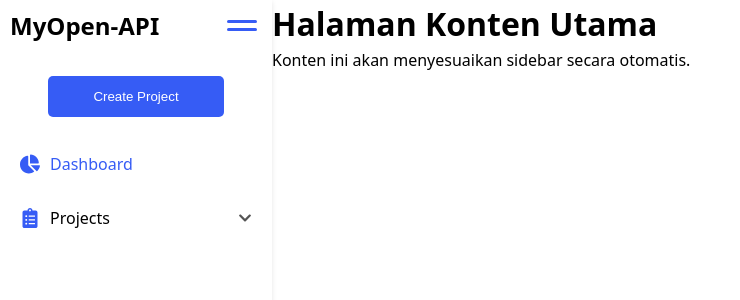
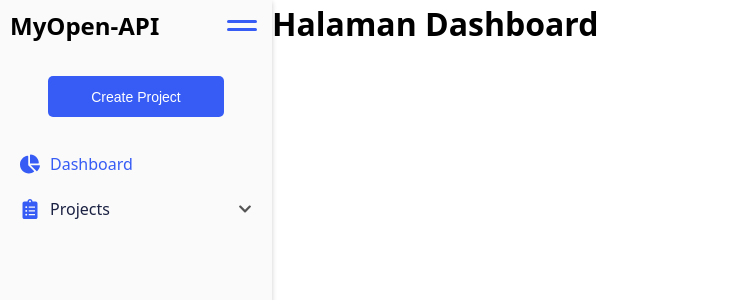
Before and after one commit to silvydwiayup/MyOpen-API-Frontend, a React (Vite) app: page / in a window 1280 px wide. Shown: the top 300 px of the page, without its empty margins (0-740 px from the left). Built offline with nearby package versions, Linux system fonts and the light colour scheme.

Commit message:
Memperbaharui Tampilan dan Warna pada sidebar

```diff
--- a/src/components/sidebar/Sidebar.css
+++ b/src/components/sidebar/Sidebar.css
@@ -7,8 +7,8 @@
     position: fixed;
     width: 34vh;
     height: 100vh;
-    background-color: #fff;
-    box-shadow: 0px 2px 5px rgba(0, 0, 0, 0.1);
+    background-color: var(--Primary-Background-Color);
+    box-shadow: 0px 2px 5px rgba(0, 0, 0, 0.2);
     z-index: 2;
     transition: width 0.3s ease-in-out;
 }
@@ -23,7 +23,7 @@
 }
 
 .container-title-sidebar .title-sidebar {
-    font-size: 1.5em;
+    font-size: var(--font-xl);
     white-space: nowrap;
     overflow: hidden;
     text-overflow: ellipsis;
@@ -49,7 +49,7 @@
     width: 30px;
     height: 3px;
     border-radius: 5px;
-    background-color: #365CF5;
+    background-color: var(--Primary-Color);
     transition: transform 0.3s ease-in-out, opacity 0.3s ease-in-out;
 }
 
@@ -77,17 +77,19 @@
     width: 70%;
     height: 80%;
     border-radius: 5px;
-    background-color: #365CF5;
-    color: #ffffff;
+    background-color: var(--Primary-Color);
+    color: var(--Secondary-Background-Color);
     border: none;
 }
 
 .btn-sidebar-create-project {
     width: 100%;
     height: 80%;
+    font-size: var(--font-sm);
+    font-weight: 500;
     border-radius: 5px;
-    background-color: #365CF5;
-    color: #ffffff;
+    background-color: var(--Primary-Color);
+    color: var(--Secondary-Background-Color);
     border: none;
     white-space: nowrap;
     overflow: hidden;
@@ -102,12 +104,12 @@
     width: 90%;
     height: 80%;
     border-radius: 5px;
-    background-color: #365CF5;
+    background-color: var(--Primary-Color);
 }
 
 .container-sidebar-btn-create .sidebar-btn-create-icon {
-    font-size: 20px;
-    color: #ffffff;
+    font-size: 18px;
+    color: var(--Secondary-Background-Color);
 }
 
 /* ==================== SIDEBAR MENU ==================== */
@@ -118,7 +120,7 @@
 }
 
 .sidebar-item {
-    margin-bottom: 10px;
+    margin-bottom: 1px;
 }
 
 .sidebar-link {
@@ -127,17 +129,18 @@
     gap: 10px;
     padding: 10px 10px;
     text-decoration: none;
-    color: black;
+    color: var(--Active-Color);
     border-radius: 8px;
     transition: background-color 0.3s ease, color 0.3s ease;
 }
 
 .sidebar-link:hover {
-    background-color: #e0e0e0;
-    color: #365CF5;
+    background-color: #e5e5e5;
+    color: var(--Primary-Color);
 }
 
 .menu-text {
+    font-size: var(--font-md);
     transition: opacity 0.3s ease;
 }
 
@@ -148,7 +151,7 @@
 }
 
 .sidebar-menu-icon {
-    color: #365CF5;
+    color: var(--Primary-Color);
     font-size: 20px;
     min-width: 20px;
     transition: color 0.3s ease;
@@ -158,11 +161,20 @@
     list-style: none;
     margin-top: 6px;
     margin-bottom: 10px;
+    border-left: 2px solid #cccccc;
+    border-top: 2px solid #cccccc;
+    background-color: #e9e9e9;
+    border-radius: 6px;
+    box-shadow: 0 1px 6px rgba(0, 0, 0, 0.2);
+
+    overflow: hidden;
+    transition: max-height 0.3s ease, opacity 0.3s ease, padding 0.3s ease;
+}
+
+.submenu-sidebar.active {
+    max-height: 200px;
+    opacity: 1;
     padding: 6px 0;
-    border-left: 2px solid #e0e0e0;
-    background-color: #f9f9f9;
-    border-radius: 6px;
-    transition: all 0.3s ease;
 }
 
 .submenu-link {
@@ -171,15 +183,17 @@
     box-sizing: border-box;
     padding: 8px 16px;
     text-decoration: none;
-    color: #333;
-    font-size: 14px;
+    color: var(--Active-Color);
+    font-size: var(--font-sm);
     border-radius: 4px;
     margin: 2px 0;
     background-color: transparent;
+    transition: background-color 0.3s ease, color 0.3s ease;
 }
 
 .submenu-link:hover {
-    background-color: #eaeaea;
+    background-color: #f9f9f9;
+    color: var(--Primary-Color);
 }
 
 .sidebar-submenu-icon {
@@ -207,7 +221,7 @@
 }
 
 .active-text {
-    color: #365CF5;
+    color: var(--Primary-Color);
 }
 
 /* ==================== STYLE SIDEBAR Collapsed ==================== */
@@ -237,7 +251,7 @@
     top: 0;
     left: 55px;
     z-index: 100;
-    background-color: #fff;
+    background-color: var(--Secondary-Background-Color);
     box-shadow: 0 2px 6px rgba(0, 0, 0, 0.2);
     min-width: 160px;
     border-radius: 8px;
@@ -248,3 +262,8 @@
 .sidebar-item.collapsed-hover .submenu-sidebar.active {
     display: block;
 }
+
+.sidebar-item.collapsed-hover .submenu-link:hover {
+    background-color: #e5e5e5;
+    color: var(--Primary-Color);
+}
--- a/src/layouts/MainLayout.css
+++ b/src/layouts/MainLayout.css
@@ -0,0 +1,12 @@
+/* ==================== STYLE MAIN LAYOUT ==================== */
+.main-content-main-layout {
+    transition: margin-left 0.3s ease-in-out;
+}
+
+.main-content-main-layout.collapsed {
+    margin-left: 60px;
+}
+
+.main-content-main-layout.expanded {
+    margin-left: 34vh;
+}
--- a/src/layouts/MainLayout.jsx
+++ b/src/layouts/MainLayout.jsx
@@ -8,13 +8,7 @@ const MainLayout = ({ children }) => {
     return (
         <div className="app-layout">
             <Sidebar isCollapsed={isCollapsed} setIsCollapsed={setIsCollapsed} />
-            <div
-                className="main-content"
-                style={{
-                    marginLeft: isCollapsed ? "60px" : "34vh",
-                    transition: "margin-left 0.3s ease-in-out",
-                }}
-            >
+            <div className={`main-content-main-layout ${isCollapsed ? "collapsed" : "expanded"}`}>
                 {children}
             </div>
         </div>
--- a/src/pages/dashboard/Dashboard.css
+++ b/src/pages/dashboard/Dashboard.css
@@ -1,3 +1,4 @@
+/* ==================== STYLE DASHBOARD ==================== */
 .app-layout {
     display: flex;
 }
@@ -5,5 +6,4 @@
 .main-content {
     flex: 1;
     transition: margin-left 0.3s ease-in-out;
-    /* margin-left: 18vh; */
 }
--- a/src/pages/dashboard/Dashboard.jsx
+++ b/src/pages/dashboard/Dashboard.jsx
@@ -5,8 +5,7 @@ const Dashboard = () => {
     return (
         <div className="app-layout">
             <div className="main-content">
-                <h1>Halaman Konten Utama</h1>
-                <p>Konten ini akan menyesuaikan sidebar secara otomatis.</p>
+                <h1>Halaman Dashboard</h1>
             </div>
         </div>
     );
```
